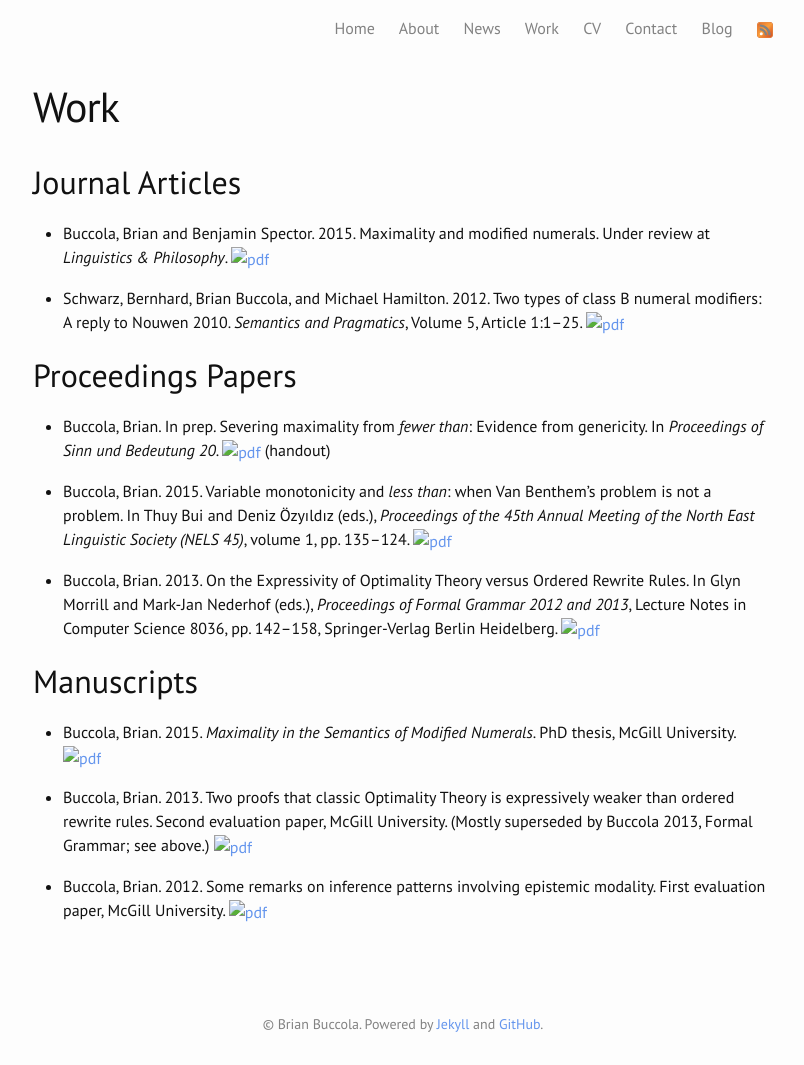
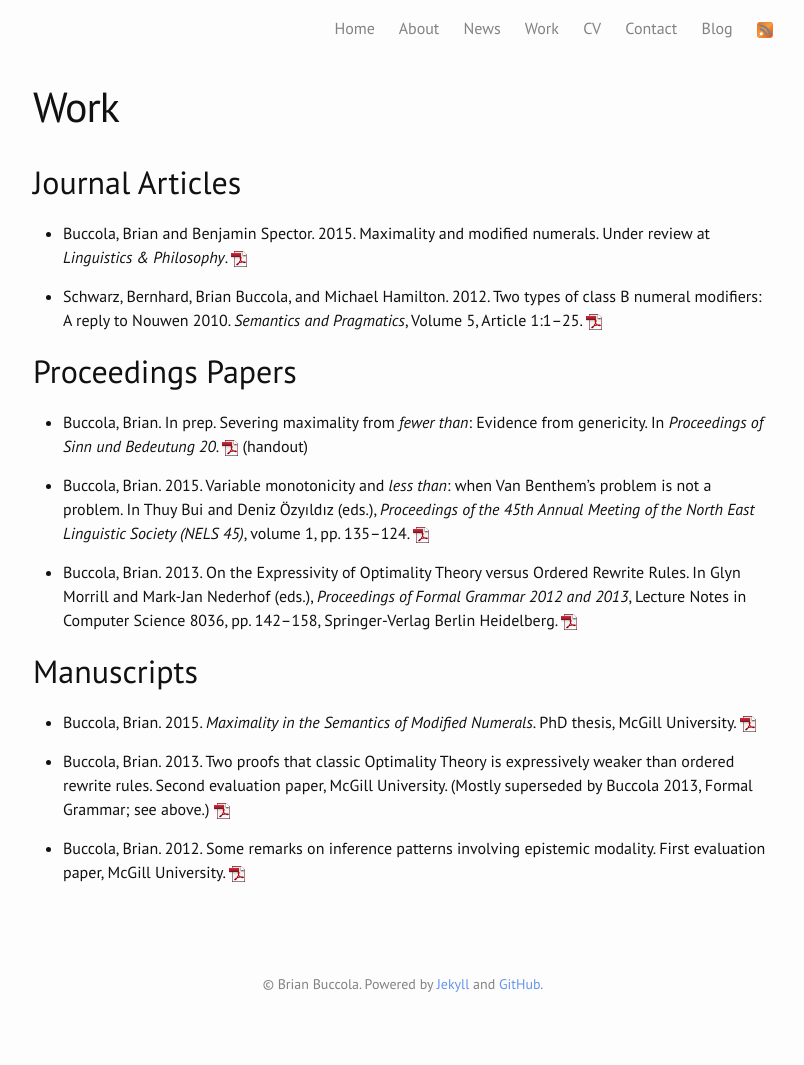
Before and after one commit to brianbuccola/brianbuccola.github.io, a Jekyll site: the page built from work.md, in a window 1280 px wide. Shown: the whole page, without its empty margins (237-1041 px from the left). Built offline with Jekyll 4.4.1, drawn with Linux system fonts in a browser that asks for light colours; some web fonts are replaced; after the commit the page ends 1025 px from its top, so only the background shows below that.

Commit message:
added initial slash for files and images

```diff
--- a/work.md
+++ b/work.md
@@ -13,7 +13,7 @@
   class B numeral modifiers: A reply to Nouwen 2010. *Semantics and
   Pragmatics*, Volume 5, Article 1:1--25. [![pdf][]][semprag]
 
-[BSMax]: files/buccola.spector2015maximality.pdf
+[BSMax]: /files/buccola.spector2015maximality.pdf
 [semprag]: http://semprag.org/article/download/sp.5.1/pdf
 
 ## Proceedings Papers
@@ -32,9 +32,9 @@
   Formal Grammar 2012 and 2013*, Lecture Notes in Computer Science 8036, pp.
   142--158, Springer-Verlag Berlin Heidelberg. [![pdf][]][fg]
 
-[sub20]: files/buccola2015sub20.pdf
-[nels45]: files/buccola2015nels45.pdf
-[fg]: files/buccola2013fg.pdf
+[sub20]: /files/buccola2015sub20.pdf
+[nels45]: /files/buccola2015nels45.pdf
+[fg]: /files/buccola2013fg.pdf
 
 ## Manuscripts
 
@@ -49,8 +49,8 @@
 - Buccola, Brian. 2012. Some remarks on inference patterns involving epistemic
   modality. First evaluation paper, McGill University. [![pdf][]][eval1]
 
-[diss]: files/buccola2015diss.pdf
-[eval2]: files/buccola2013eval2.pdf
-[eval1]: files/buccola2012eval1.pdf
+[diss]: /files/buccola2015diss.pdf
+[eval2]: /files/buccola2013eval2.pdf
+[eval1]: /files/buccola2012eval1.pdf
 
-[pdf]: images/pdf_icon.png
+[pdf]: /images/pdf_icon.png
```
Also changed, not shown: index.md (+2 -2 lines), news.md (+1 -1 lines).
